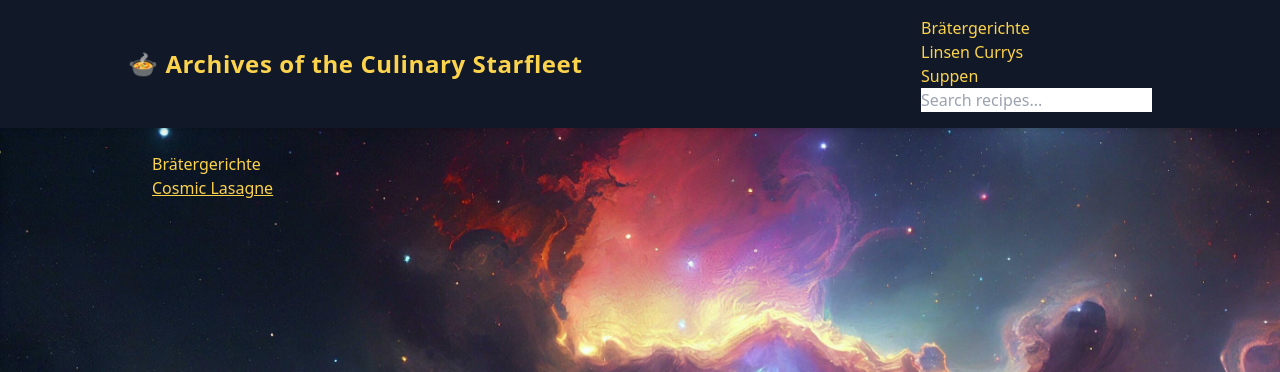
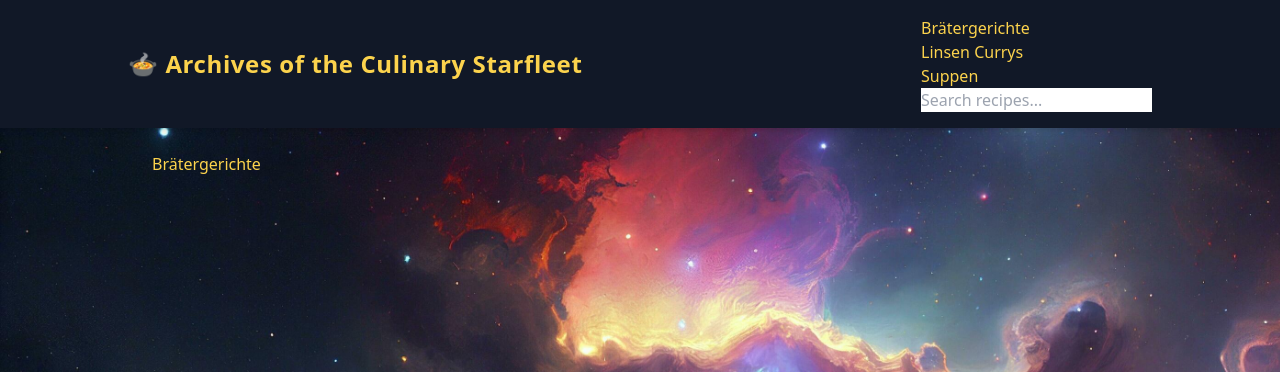
Before and after one commit to culinarystarfleet/Archives-of-the-culinary-starfleet, a Jekyll site: the page built from categories/braetergerichte.md, in a window 1280 px wide. Shown: the top 372 px of the page. Built offline with Jekyll 4.4.1, drawn with Linux system fonts in a browser that asks for light colours.

Commit message:
Update braetergerichte.md

```diff
--- a/categories/braetergerichte.md
+++ b/categories/braetergerichte.md
@@ -7,8 +7,8 @@
 <div class="prose prose-invert max-w-none">
   <h1>{{ page.title }}</h1>
   <ul class="space-y-2">
-      {% assign cat_recipes = site.recipes | where_exp: "r", "r.path contains page.category" | sort: "title" %}
-      {% for recipe in cat_recipes %}
+    {% assign cat_recipes = site.recipes | where_exp: "r", "r.categories contains page.category" | sort: "title" %}
+    {% for recipe in cat_recipes %}
       <li>
         <a href="{{ recipe.url | relative_url }}" class="text-yellow-300 hover:text-yellow-500 underline">
           {{ recipe.title }}
```
